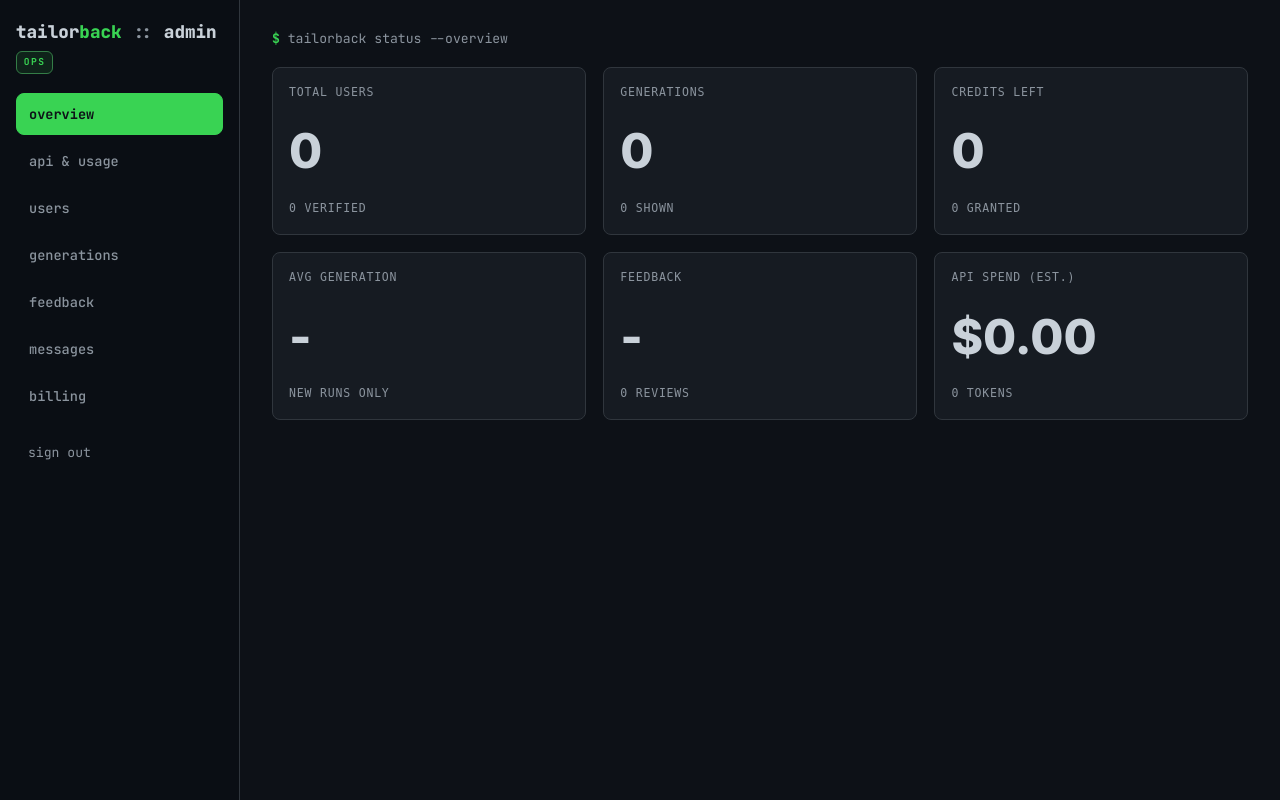
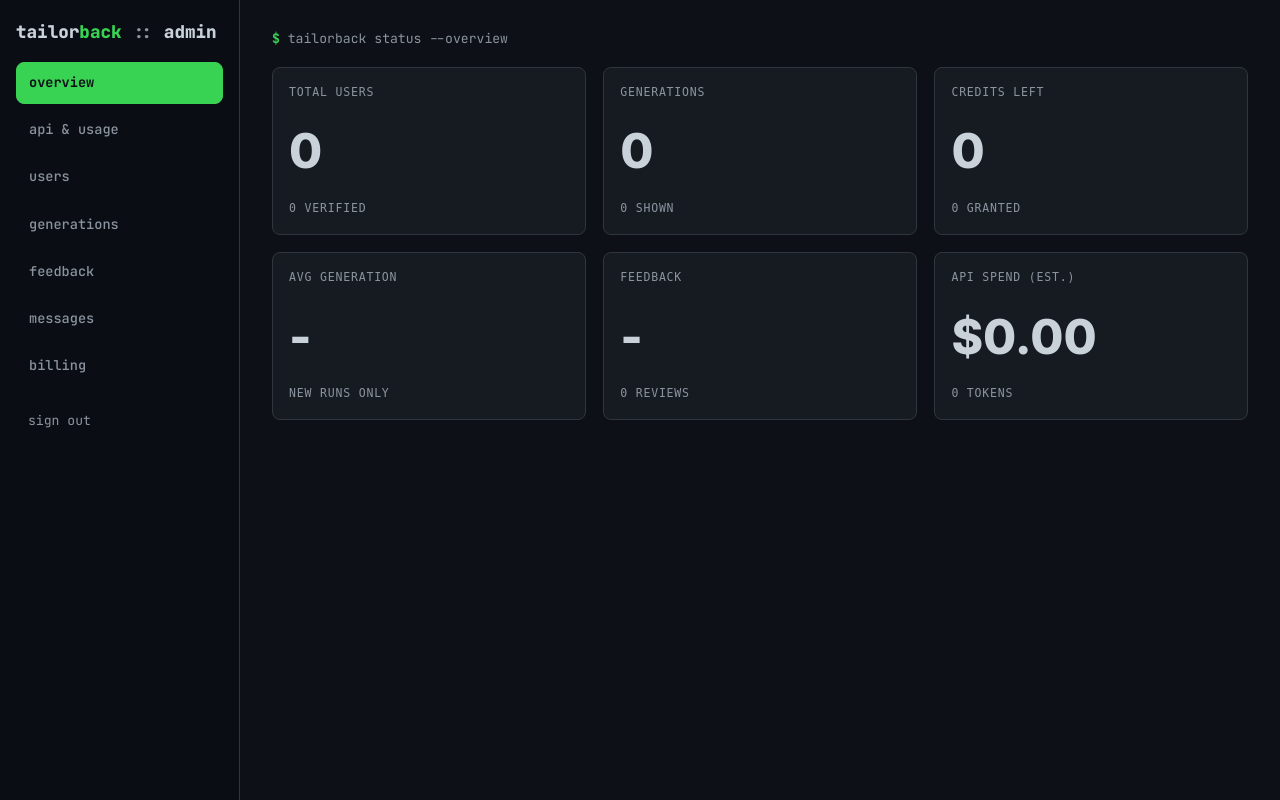
Before and after one commit to pashyamisoul/tailorback, a Flask app: page /admin in a window 1280 px wide. Run offline with Flask 3, Linux system fonts and the light colour scheme; the visitor is signed in with stand-in values (Sample User, id 1).

Commit message:
Admin: remove the OPS chip from the sidebar brand
Co-Authored-By: Claude Opus 4.8 <noreply@anthropic.com>

```diff
--- a/templates/admin.html
+++ b/templates/admin.html
@@ -159,7 +159,6 @@
       <div class="admin-brand">
         <div class="admin-brand-row">
           <span class="admin-wordmark">tailor<span class="ac">back</span> <span class="cln">::</span> admin</span>
-          <span class="admin-chip">ops</span>
         </div>
       </div>
       <nav class="adt-bar" id="adtBar" aria-label="Admin sections">
```
